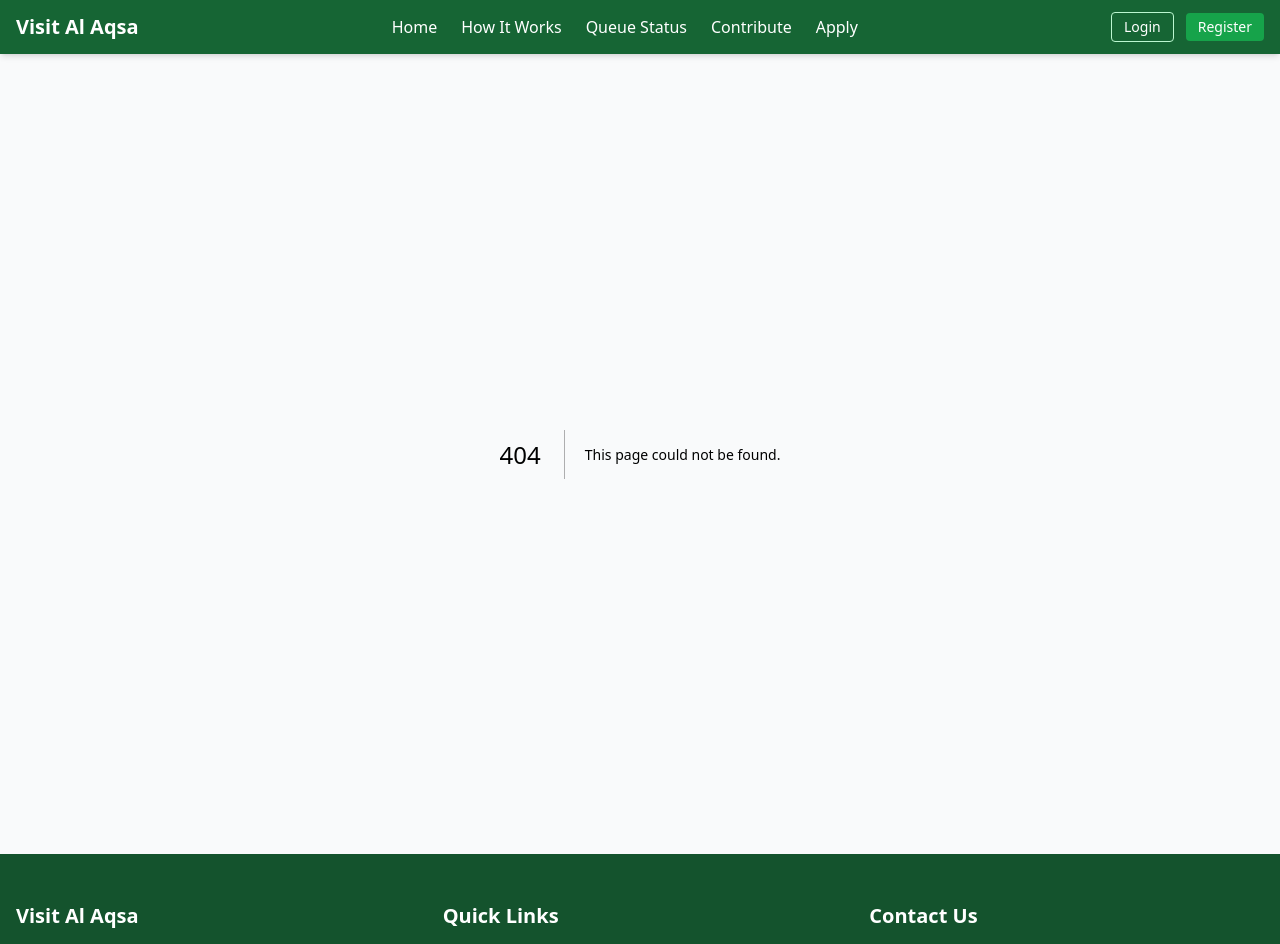
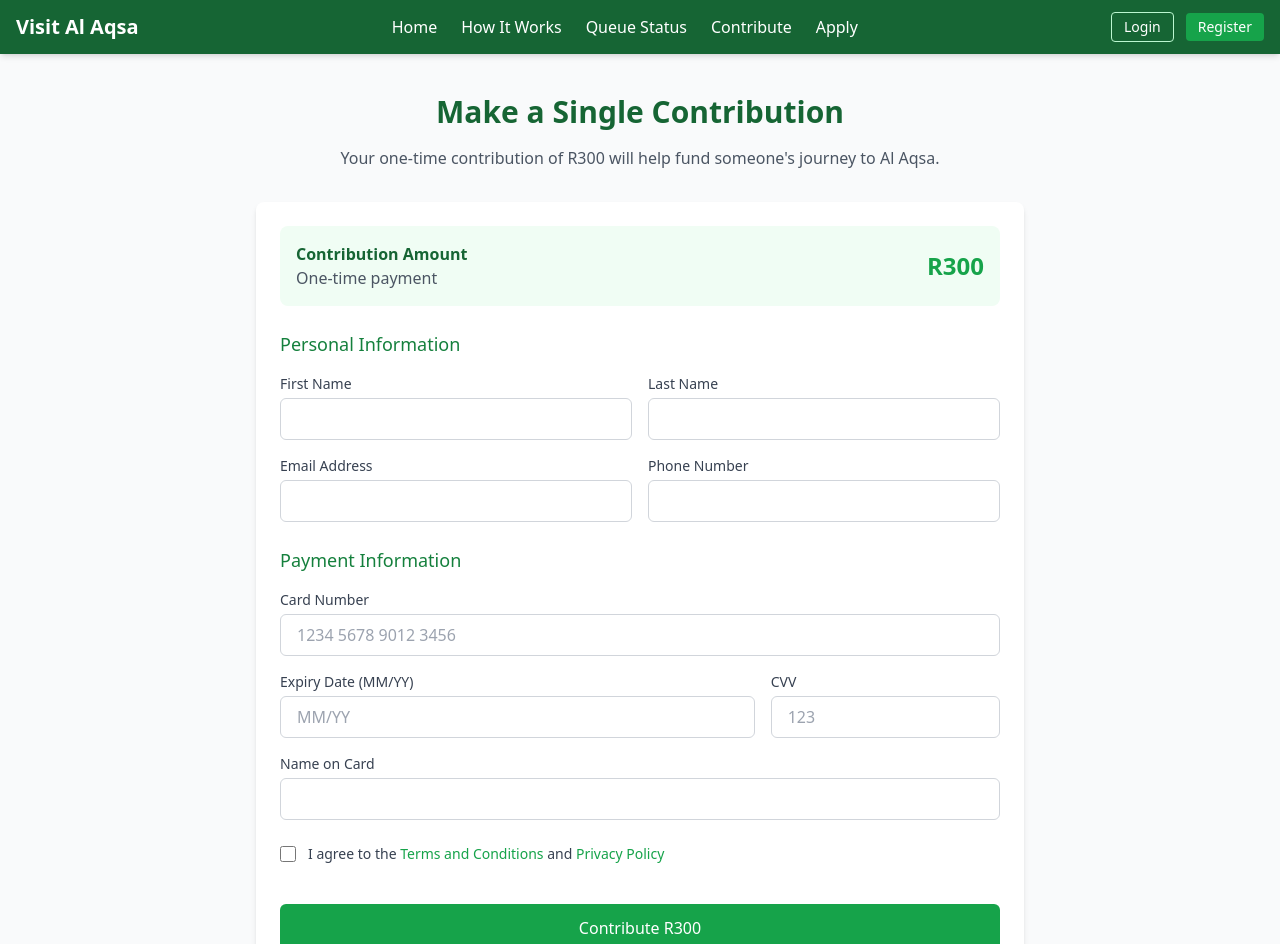
Before and after one commit to ZubeidHendricks/visit-al-aqsa, a Next.js app: page /contribute/single in a window 1280 px wide. Before the commit this address had no page. Shown: the top 944 px of the page. Built offline with nearby package versions, Linux system fonts and the light colour scheme.

Commit message:
Add Single Contribution form

```diff
--- /dev/null
+++ b/app/contribute/single/page.tsx
@@ -0,0 +1,170 @@
+import Link from 'next/link';
+
+export const metadata = {
+  title: 'Single Contribution - Visit Al Aqsa',
+  description: 'Make a one-time contribution of R300 to help someone visit Al Aqsa.'
+};
+
+export default function SingleContributionPage() {
+  return (
+    <div className="py-10 px-4">
+      <div className="container mx-auto max-w-3xl">
+        <div className="text-center mb-8">
+          <h1 className="text-3xl font-bold text-green-800 mb-4">Make a Single Contribution</h1>
+          <p className="text-gray-600 max-w-2xl mx-auto">
+            Your one-time contribution of R300 will help fund someone's journey to Al Aqsa.
+          </p>
+        </div>
+
+        <div className="bg-white rounded-lg shadow-md p-6 mb-8">
+          <div className="flex justify-between items-center p-4 bg-green-50 rounded-lg mb-6">
+            <div>
+              <h2 className="font-semibold text-green-800">Contribution Amount</h2>
+              <p className="text-gray-600">One-time payment</p>
+            </div>
+            <div className="text-2xl font-bold text-green-600">R300</div>
+          </div>
+
+          <form className="space-y-6">
+            {/* Personal Information */}
+            <div>
+              <h3 className="text-lg font-medium text-green-700 mb-4">Personal Information</h3>
+              <div className="grid grid-cols-1 md:grid-cols-2 gap-4">
+                <div>
+                  <label htmlFor="firstName" className="block text-sm font-medium text-gray-700 mb-1">First Name</label>
+                  <input
+                    type="text"
+                    id="firstName"
+                    name="firstName"
+                    className="w-full px-4 py-2 border border-gray-300 rounded-md focus:ring-green-500 focus:border-green-500"
+                    required
+                  />
+                </div>
+                <div>
+                  <label htmlFor="lastName" className="block text-sm font-medium text-gray-700 mb-1">Last Name</label>
+                  <input
+                    type="text"
+                    id="lastName"
+                    name="lastName"
+                    className="w-full px-4 py-2 border border-gray-300 rounded-md focus:ring-green-500 focus:border-green-500"
+                    required
+                  />
+                </div>
+                <div>
+                  <label htmlFor="email" className="block text-sm font-medium text-gray-700 mb-1">Email Address</label>
+                  <input
+                    type="email"
+                    id="email"
+                    name="email"
+                    className="w-full px-4 py-2 border border-gray-300 rounded-md focus:ring-green-500 focus:border-green-500"
+                    required
+                  />
+                </div>
+                <div>
+                  <label htmlFor="phone" className="block text-sm font-medium text-gray-700 mb-1">Phone Number</label>
+                  <input
+                    type="tel"
+                    id="phone"
+                    name="phone"
+                    className="w-full px-4 py-2 border border-gray-300 rounded-md focus:ring-green-500 focus:border-green-500"
+                    required
+                  />
+                </div>
+              </div>
+            </div>
+
+            {/* Payment Information */}
+            <div>
+              <h3 className="text-lg font-medium text-green-700 mb-4">Payment Information</h3>
+              <div className="space-y-4">
+                <div>
+                  <label htmlFor="cardNumber" className="block text-sm font-medium text-gray-700 mb-1">Card Number</label>
+                  <input
+                    type="text"
+                    id="cardNumber"
+                    name="cardNumber"
+                    placeholder="1234 5678 9012 3456"
+                    className="w-full px-4 py-2 border border-gray-300 rounded-md focus:ring-green-500 focus:border-green-500"
+                    required
+                  />
+                </div>
+                <div className="grid grid-cols-1 md:grid-cols-3 gap-4">
+                  <div className="md:col-span-2">
+                    <label htmlFor="expiryDate" className="block text-sm font-medium text-gray-700 mb-1">Expiry Date (MM/YY)</label>
+                    <input
+                      type="text"
+                      id="expiryDate"
+                      name="expiryDate"
+                      placeholder="MM/YY"
+                      className="w-full px-4 py-2 border border-gray-300 rounded-md focus:ring-green-500 focus:border-green-500"
+                      required
+                    />
+                  </div>
+                  <div>
+                    <label htmlFor="cvv" className="block text-sm font-medium text-gray-700 mb-1">CVV</label>
+                    <input
+                      type="text"
+                      id="cvv"
+                      name="cvv"
+                      placeholder="123"
+                      className="w-full px-4 py-2 border border-gray-300 rounded-md focus:ring-green-500 focus:border-green-500"
+                      required
+                    />
+                  </div>
+                </div>
+                <div>
+                  <label htmlFor="cardName" className="block text-sm font-medium text-gray-700 mb-1">Name on Card</label>
+                  <input
+                    type="text"
+                    id="cardName"
+                    name="cardName"
+                    className="w-full px-4 py-2 border border-gray-300 rounded-md focus:ring-green-500 focus:border-green-500"
+                    required
+                  />
+                </div>
+              </div>
+            </div>
+
+            {/* Terms & Conditions */}
+            <div className="flex items-start">
+              <div className="flex items-center h-5">
+                <input
+                  id="terms"
+                  name="terms"
+                  type="checkbox"
+                  className="h-4 w-4 text-green-600 border-gray-300 rounded focus:ring-green-500"
+                  required
+                />
+              </div>
+              <div className="ml-3 text-sm">
+                <label htmlFor="terms" className="font-medium text-gray-700">
+                  I agree to the <Link href="/terms" className="text-green-600 hover:text-green-800">Terms and Conditions</Link> and <Link href="/privacy" className="text-green-600 hover:text-green-800">Privacy Policy</Link>
+                </label>
+              </div>
+            </div>
+
+            {/* Submit Button */}
+            <div className="pt-4">
+              <button
+                type="submit"
+                className="w-full py-3 px-4 bg-green-600 text-white font-medium rounded-md hover:bg-green-700 focus:outline-none focus:ring-2 focus:ring-offset-2 focus:ring-green-500 transition duration-300"
+              >
+                Contribute R300
+              </button>
+            </div>
+          </form>
+        </div>
+
+        {/* Secure Payment Notice */}
+        <div className="text-center text-sm text-gray-600">
+          <p className="flex items-center justify-center">
+            <svg xmlns="http://www.w3.org/2000/svg" className="h-5 w-5 text-green-500 mr-2" viewBox="0 0 20 20" fill="currentColor">
+              <path fillRule="evenodd" d="M5 9V7a5 5 0 0110 0v2a2 2 0 012 2v5a2 2 0 01-2 2H5a2 2 0 01-2-2v-5a2 2 0 012-2zm8-2v2H7V7a3 3 0 016 0z" clipRule="evenodd" />
+            </svg>
+            Secure payment processing. Your financial information is never stored on our servers.
+          </p>
+        </div>
+      </div>
+    </div>
+  );
+}
```
